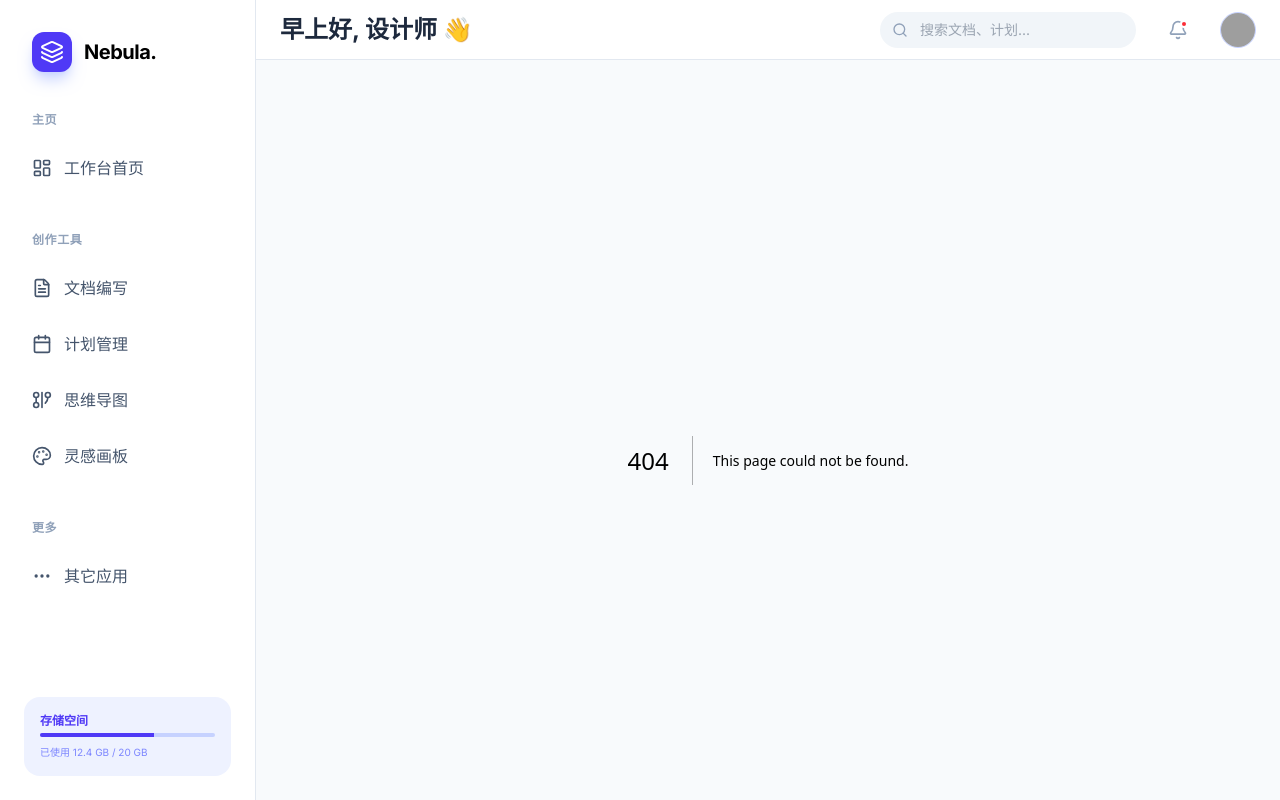
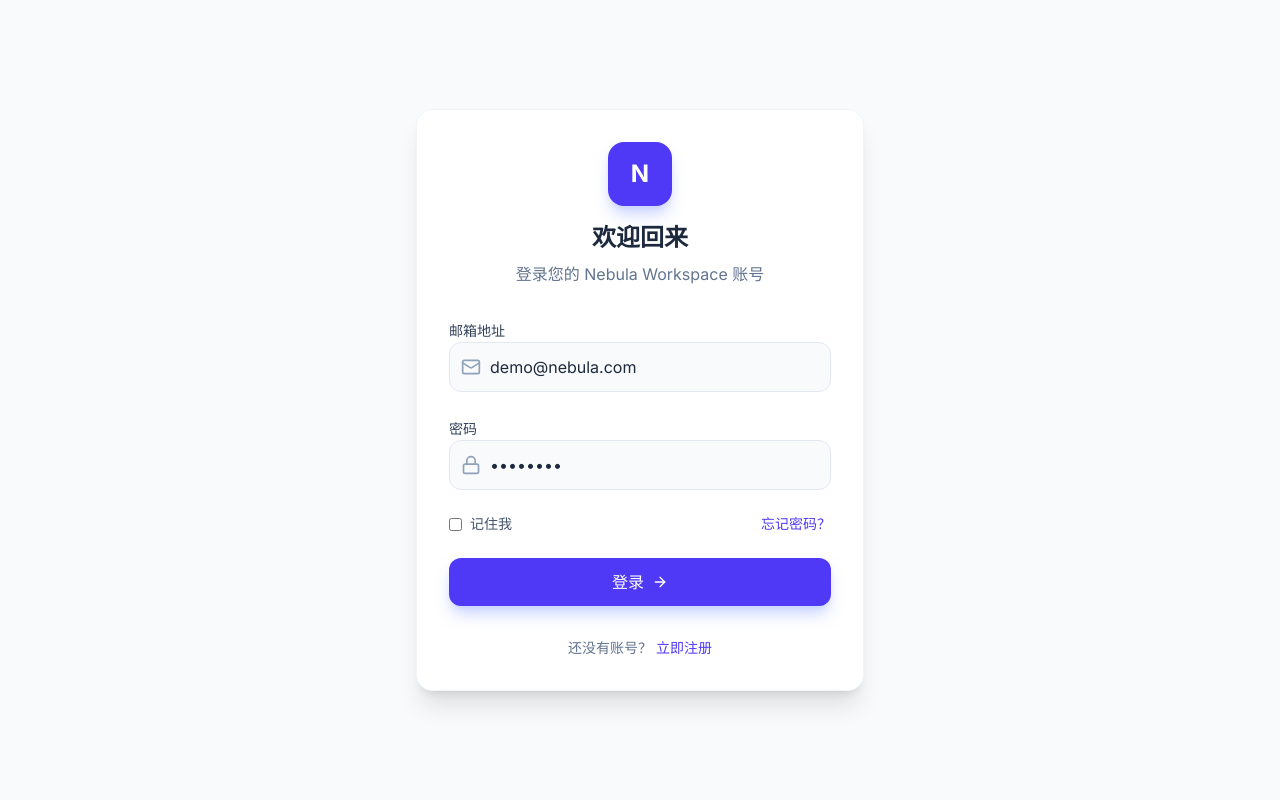
Before and after one commit to chenweilong1713/cf-nextjs-vip, a Next.js app: page /login in a window 1280 px wide. Before the commit this address had no page. Built offline with nearby package versions, Linux system fonts and the light colour scheme; grey boxes are pictures that could not be loaded.

Commit message:
- feat: 新增登录页面，之前的页面全部归到逻辑分组里

```diff
--- /dev/null
+++ b/src/app/(main)/layout.tsx
@@ -0,0 +1,20 @@
+import Sidebar from "@/components/Sidebar";
+import Header from "@/components/Header";
+
+export default function MainLayout({
+  children,
+}: Readonly<{
+  children: React.ReactNode;
+}>) {
+  return (
+    <div className="flex min-h-screen">
+      <Sidebar />
+      <main className="flex-1 flex flex-col min-w-0 overflow-hidden h-screen bg-slate-50">
+        <Header />
+        <div className="flex-1 overflow-y-auto">
+          {children}
+        </div>
+      </main>
+    </div>
+  );
+}
--- a/src/app/layout.tsx
+++ b/src/app/layout.tsx
@@ -1,8 +1,6 @@
 import type { Metadata } from "next";
 import { Inter } from "next/font/google";
 import "./globals.css";
-import Sidebar from "@/components/Sidebar";
-import Header from "@/components/Header";
 
 const inter = Inter({
   subsets: ["latin"],
@@ -22,15 +20,7 @@
   return (
     <html lang="zh-CN">
       <body className={`${inter.variable} antialiased min-h-screen font-sans bg-slate-50`}>
-				<div className="flex min-h-screen">
-					<Sidebar />
-					<main className="flex-1 flex flex-col min-w-0 overflow-hidden h-screen bg-slate-50">
-						<Header />
-						<div className="flex-1 overflow-y-auto">
         {children}
-						</div>
-					</main>
-				</div>
       </body>
     </html>
   );
--- /dev/null
+++ b/src/app/login/page.tsx
@@ -0,0 +1,90 @@
+'use client';
+
+import { useState } from 'react';
+import { useRouter } from 'next/navigation';
+import { Lock, Mail, ArrowRight } from 'lucide-react';
+
+export default function LoginPage() {
+  const router = useRouter();
+  const [isLoading, setIsLoading] = useState(false);
+
+  const handleLogin = (e: React.FormEvent) => {
+    e.preventDefault();
+    setIsLoading(true);
+
+    // Simulate network delay
+    setTimeout(() => {
+      router.push('/');
+    }, 1000);
+  };
+
+  return (
+    <div className="min-h-screen flex items-center justify-center bg-slate-50 p-4">
+      <div className="max-w-md w-full bg-white rounded-2xl shadow-xl p-8 border border-slate-100">
+        <div className="text-center mb-8">
+          <div className="w-16 h-16 bg-indigo-600 rounded-2xl mx-auto flex items-center justify-center mb-4 shadow-lg shadow-indigo-200">
+            <span className="text-white text-2xl font-bold">N</span>
+          </div>
+          <h1 className="text-2xl font-bold text-slate-800">欢迎回来</h1>
+          <p className="text-slate-500 mt-2">登录您的 Nebula Workspace 账号</p>
+        </div>
+
+        <form onSubmit={handleLogin} className="space-y-6">
+          <div className="space-y-2">
+            <label className="text-sm font-medium text-slate-700">邮箱地址</label>
+            <div className="relative">
+              <Mail className="w-5 h-5 text-slate-400 absolute left-3 top-1/2 -translate-y-1/2" />
+              <input
+                type="email"
+                defaultValue="demo@nebula.com"
+                className="w-full pl-10 pr-4 py-3 bg-slate-50 border border-slate-200 rounded-xl focus:outline-none focus:ring-2 focus:ring-indigo-500/20 focus:border-indigo-500 transition-all text-slate-800"
+                placeholder="请输入您的邮箱"
+              />
+            </div>
+          </div>
+
+          <div className="space-y-2">
+            <label className="text-sm font-medium text-slate-700">密码</label>
+            <div className="relative">
+              <Lock className="w-5 h-5 text-slate-400 absolute left-3 top-1/2 -translate-y-1/2" />
+              <input
+                type="password"
+                defaultValue="password"
+                className="w-full pl-10 pr-4 py-3 bg-slate-50 border border-slate-200 rounded-xl focus:outline-none focus:ring-2 focus:ring-indigo-500/20 focus:border-indigo-500 transition-all text-slate-800"
+                placeholder="请输入您的密码"
+              />
+            </div>
+          </div>
+
+          <div className="flex items-center justify-between text-sm">
+            <label className="flex items-center gap-2 cursor-pointer">
+              <input type="checkbox" className="rounded border-slate-300 text-indigo-600 focus:ring-indigo-500" />
+              <span className="text-slate-600">记住我</span>
+            </label>
+            <a href="#" className="text-indigo-600 hover:text-indigo-700 font-medium">忘记密码？</a>
+          </div>
+
+          <button
+            type="submit"
+            disabled={isLoading}
+            className="w-full bg-indigo-600 hover:bg-indigo-700 text-white font-medium py-3 rounded-xl transition-all shadow-lg shadow-indigo-200 flex items-center justify-center gap-2 disabled:opacity-70 disabled:cursor-not-allowed"
+          >
+            {isLoading ? (
+              <span className="w-5 h-5 border-2 border-white/30 border-t-white rounded-full animate-spin" />
+            ) : (
+              <>
+                登录
+                <ArrowRight className="w-4 h-4" />
+              </>
+            )}
+          </button>
+        </form>
+
+        <div className="mt-8 text-center text-sm text-slate-500">
+          还没有账号？
+          <a href="#" className="text-indigo-600 hover:text-indigo-700 font-medium ml-1">立即注册</a>
+        </div>
+      </div>
+    </div>
+  );
+}
```
Also changed, not shown: src/app/(main)/docs/page.tsx (renamed from src/app/docs/page.tsx), src/app/(main)/inspiration/page.tsx (renamed from src/app/inspiration/page.tsx), src/app/(main)/mindmap/page.tsx (renamed from src/app/mindmap/page.tsx), src/app/(main)/others/page.tsx (renamed from src/app/others/page.tsx), src/app/(main)/page.tsx (renamed from src/app/page.tsx), src/app/(main)/plans/page.tsx (renamed from src/app/plans/page.tsx), src/app/(main)/profile/page.tsx (renamed from src/app/profile/page.tsx). Lines whose indentation alone changed are shown as unchanged.
